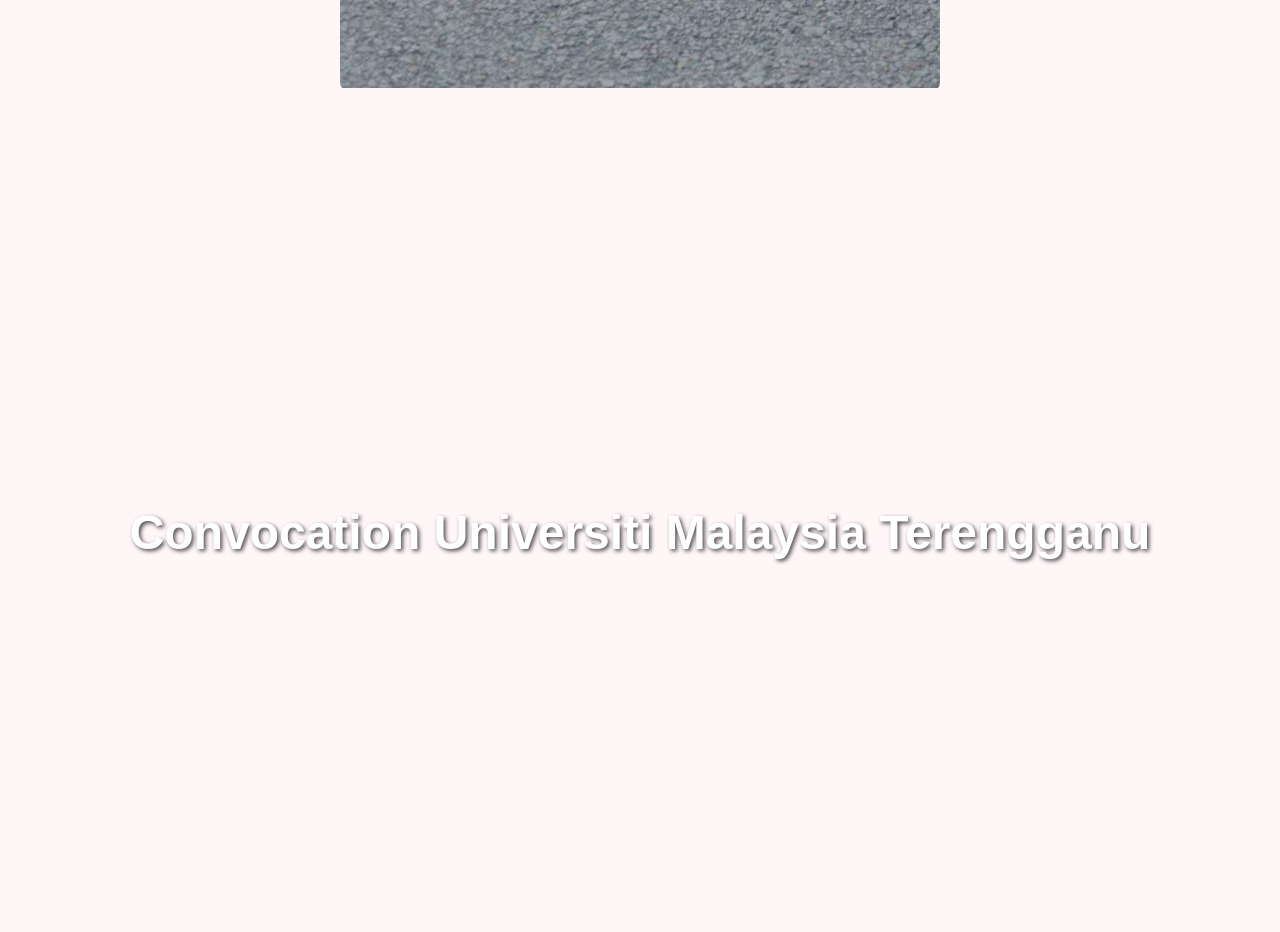
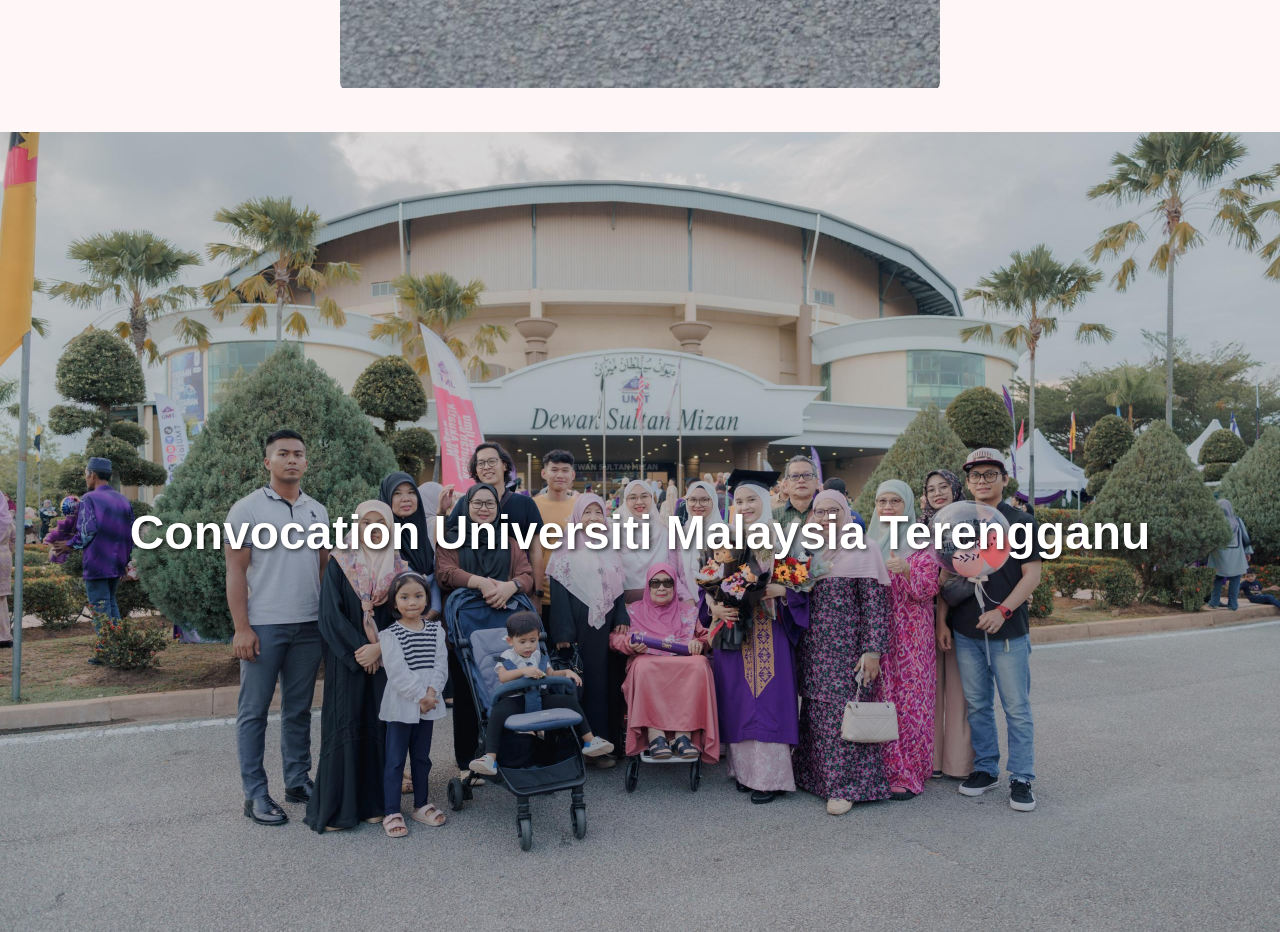
Before and after one commit to TuanTxufiq/Baby-web, a plain HTML site: page index.html in a window 1280 px wide. Shown: the part 2800-3732 px from the top of the page. Drawn offline with Linux system fonts and the light colour scheme.

Commit message:
Update style.css

```diff
--- a/style.css
+++ b/style.css
@@ -88,7 +88,7 @@ button.next {
 }
 
 .travel {
-    background-image: url('images/travel-bg.jpg');
+    background-image: url('images1/Convo/IMG-20241210-WA0017.jpg');
 }
 
 .picnic {
```
